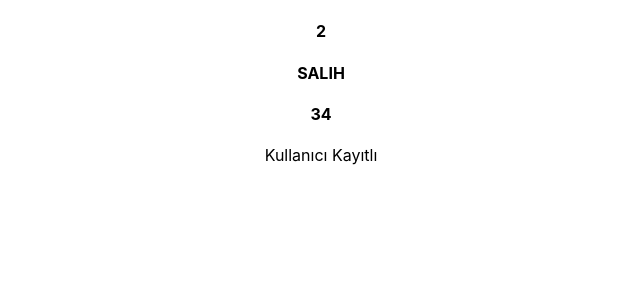
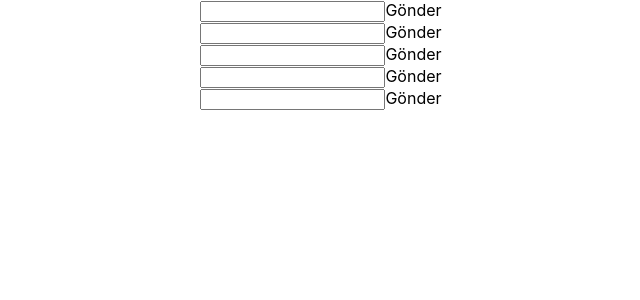
Before and after one commit to ehvenimunis/reactCourseProject, a React (Create React App) app: page / in a window 1280 px wide. Shown: the top 300 px of the page, without its empty margins (319-959 px from the left). Built offline with nearby package versions, Linux system fonts and the light colour scheme.

Commit message:
First Companent

```diff
--- a/src/App.js
+++ b/src/App.js
@@ -1,5 +1,7 @@
+import { computeHeadingLevel } from '@testing-library/dom';
 import React, { Component } from 'react';
 import './App.css';
+import User from "./components/User";
 
 
 
@@ -11,20 +13,14 @@ class App extends Component{
 
     return (
       <div className="App">
-        <h4> { 1 + 1 } </h4>
-        <h4> { "Salih".toUpperCase() } </h4>
-        <h4>{test}</h4>
-
-        <div>
-          {
-            isAught ? <p>Kullanıcı Kayıtlı</p>
-            : null
-          }
-        </div>
+        <User></User>
+        <User></User>
+        <User></User>
+        <User></User>
+        <User></User>
       </div>
     );
   }
-
 }
 
 export default App;
--- /dev/null
+++ b/src/components/User.js
@@ -0,0 +1,16 @@
+import React, { Component } from 'react'
+
+class User extends Component {
+    render() {
+        return (
+            <div>
+                <form>
+                    <input type="text" />
+                    <butoon>Gönder</butoon>
+                </form>
+            </div>
+        )
+    }
+}
+
+export default User;
```
